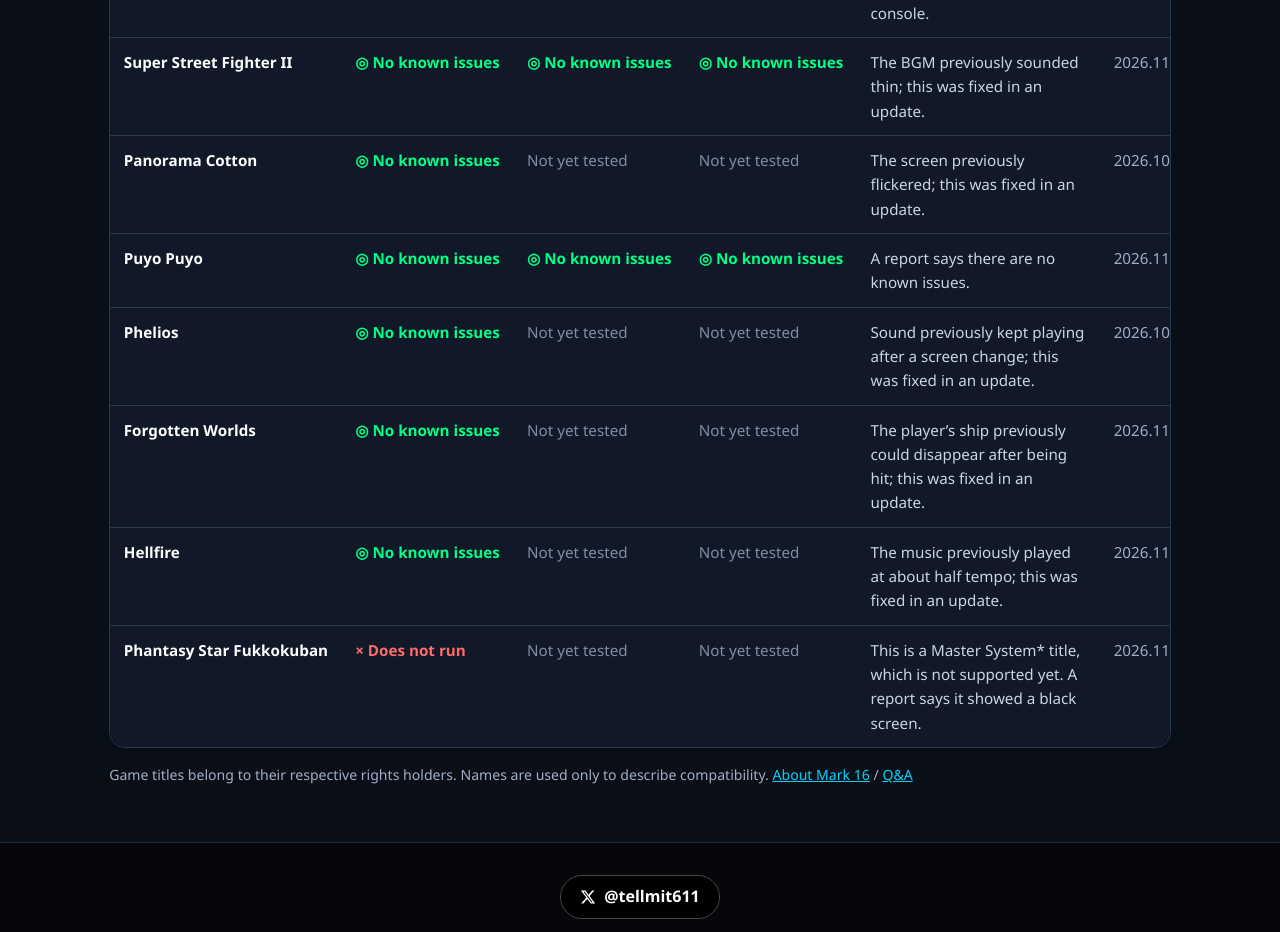
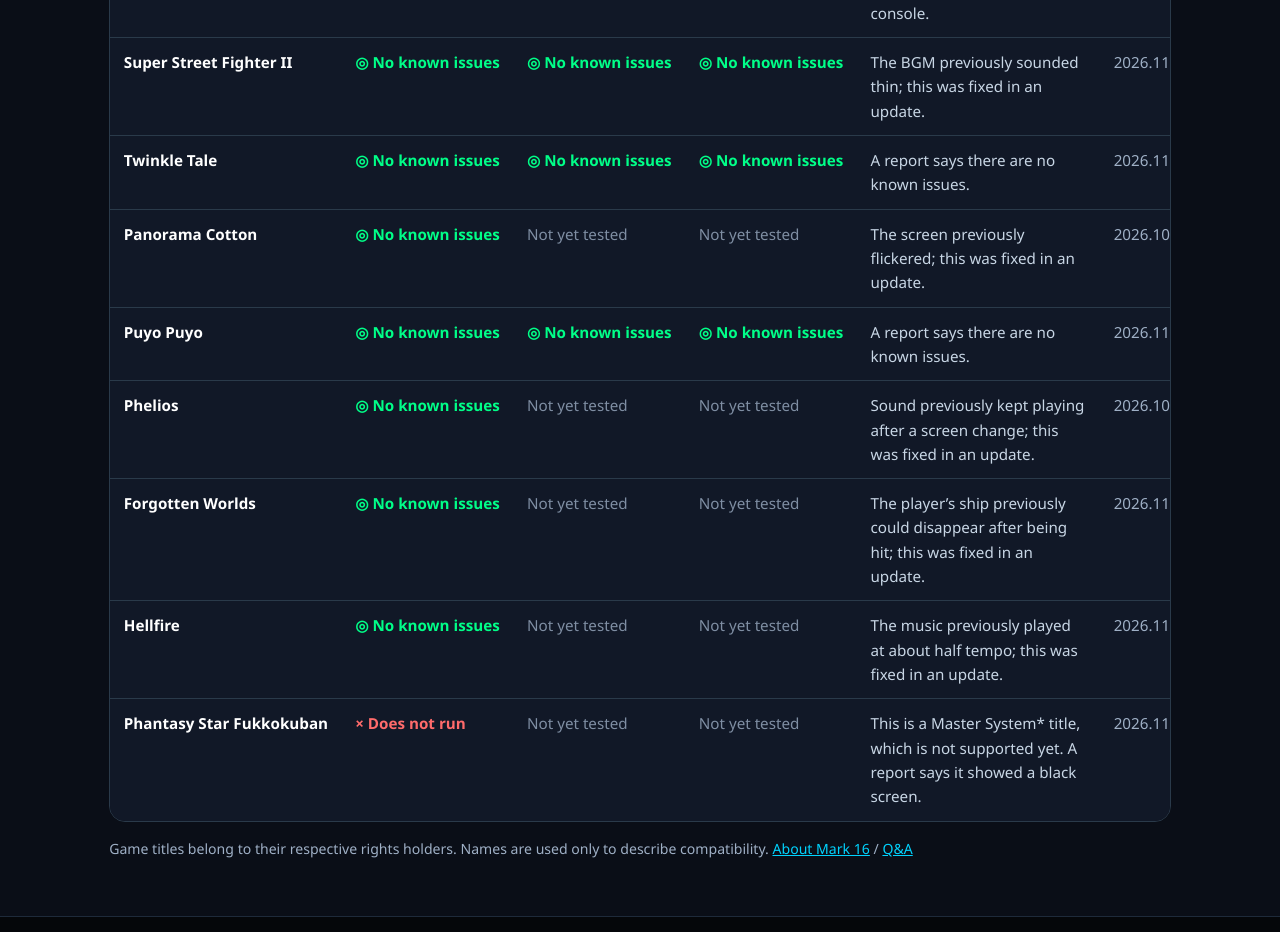
Before and after one commit to ninjaops001/inreset, a plain HTML site: page en/compat.html in a window 1280 px wide. Shown: the part 1360-2292 px from the top of the page. Drawn offline with Linux system fonts and the light colour scheme.

Commit message:
Add Twinkle Tale to the compatibility list
User reported on 2026-11-18 that Mega Drive Twinkle Tale has no issues, including save states and screenshots.

```diff
--- a/en/compat.html
+++ b/en/compat.html
@@ -223,6 +223,14 @@
                     <td class="date">2026.11.18</td>
                 </tr>
                 <tr>
+                    <td class="title">Twinkle Tale</td>
+                    <td class="st-ok">◎ No known issues</td>
+                    <td class="st-ok">◎ No known issues</td>
+                    <td class="st-ok">◎ No known issues</td>
+                    <td class="memo">A report says there are no known issues.</td>
+                    <td class="date">2026.11.18</td>
+                </tr>
+                <tr>
                     <td class="title">Panorama Cotton</td>
                     <td class="st-ok">◎ No known issues</td>
                     <td class="st-unk">Not yet tested</td>
```
Also changed, not shown: compat.html (+8 -0 lines).
